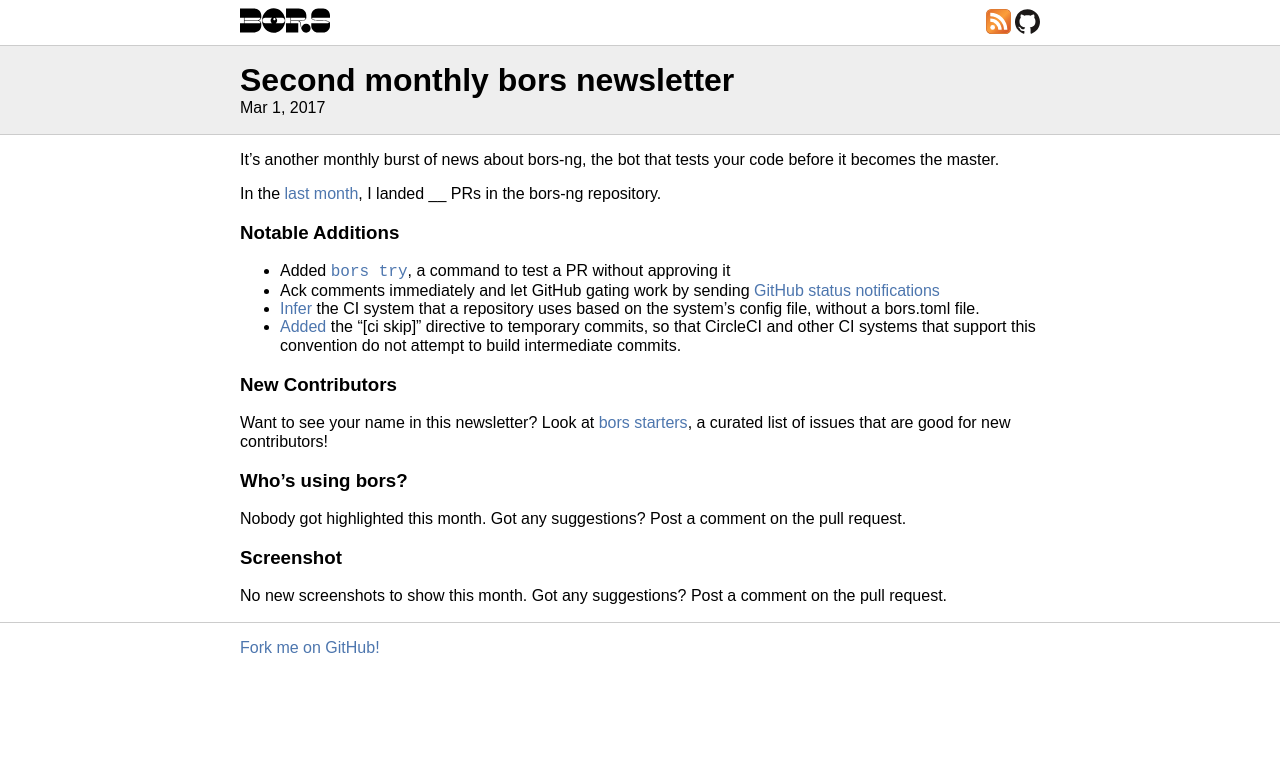
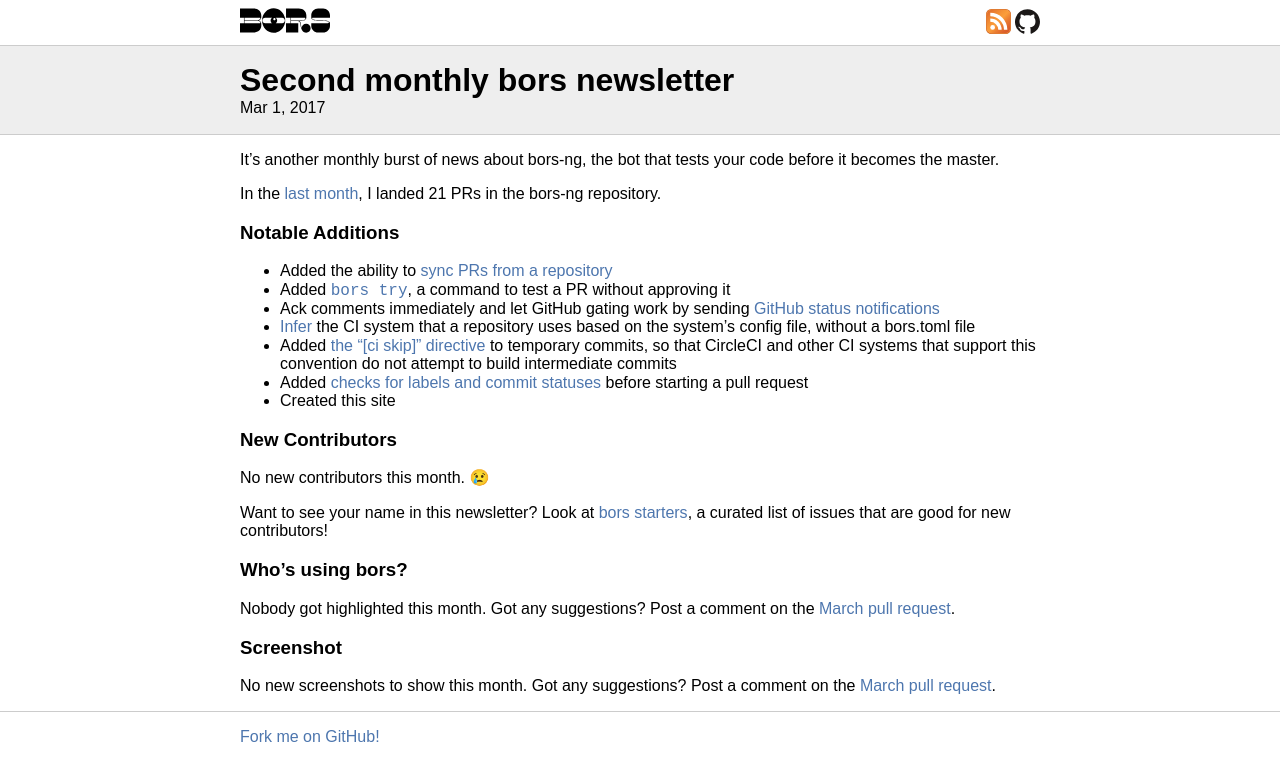
Before and after one commit to bors-ng/bors-ng.github.io, a Jekyll site: the page built from _posts/2017-03-01-tmib-02.md, in a window 1280 px wide. Shown: the top 781 px of the page. Built offline with Jekyll 4.4.1, drawn with Linux system fonts in a browser that asks for light colours.

Commit message:
Fill in the rest of the blanks

```diff
--- a/_posts/2017-03-01-tmib-02.md
+++ b/_posts/2017-03-01-tmib-02.md
@@ -10,18 +10,21 @@
 the bot that tests your code before it becomes the master.
 
 In the [last month](https://github.com/bors-ng/bors-ng/pulls?utf8=%E2%9C%93&q=is%3Apr%20is%3Aclosed%20closed%3A2017-02-01..2017-02-28),
-I landed __ PRs in the bors-ng repository.
+I landed 21 PRs in the bors-ng repository.
 
 ### Notable Additions
 
+- Added the ability to [sync PRs from a repository](https://github.com/bors-ng/bors-ng/pull/77)
 - Added [`bors try`](https://github.com/bors-ng/bors-ng/pull/81), a command to test a PR without approving it
 - Ack comments immediately and let GitHub gating work by sending [GitHub status notifications](https://github.com/bors-ng/bors-ng/pull/88)
-- [Infer](https://github.com/bors-ng/bors-ng/pull/102) the CI system that a repository uses based on the system's config file, without a bors.toml file.
-- [Added](https://github.com/bors-ng/bors-ng/pull/105) the "[ci skip]" directive to temporary commits, so that CircleCI and other CI systems that support this convention do not attempt to build intermediate commits.
+- [Infer](https://github.com/bors-ng/bors-ng/pull/102) the CI system that a repository uses based on the system's config file, without a bors.toml file
+- Added [the "[ci skip]" directive](https://github.com/bors-ng/bors-ng/pull/105) to temporary commits, so that CircleCI and other CI systems that support this convention do not attempt to build intermediate commits
+- Added [checks for labels and commit statuses](https://github.com/bors-ng/bors-ng/pull/106) before starting a pull request
+- Created this site
 
 ### New Contributors
 
-<!--No new contributors this month. 😢-->
+No new contributors this month. 😢
 
 Want to see your name in this newsletter? Look at [bors starters](https://bors-ng.github.io/starters/), a curated list of issues that are good for new contributors!
 
@@ -29,14 +32,10 @@
 
 Nobody got highlighted this month.
 Got any suggestions?
-Post a comment on the pull request.
+Post a comment on the [March pull request](https://github.com/bors-ng/bors-ng.github.io/pull/2).
 
 ### Screenshot
 
-<!--<div class="gallery">
-<img alt="__" src="/images/tmib-02/__">
-</div>-->
-
 No new screenshots to show this month.
 Got any suggestions?
-Post a comment on the pull request.
+Post a comment on the [March pull request](https://github.com/bors-ng/bors-ng.github.io/pull/2).
```
